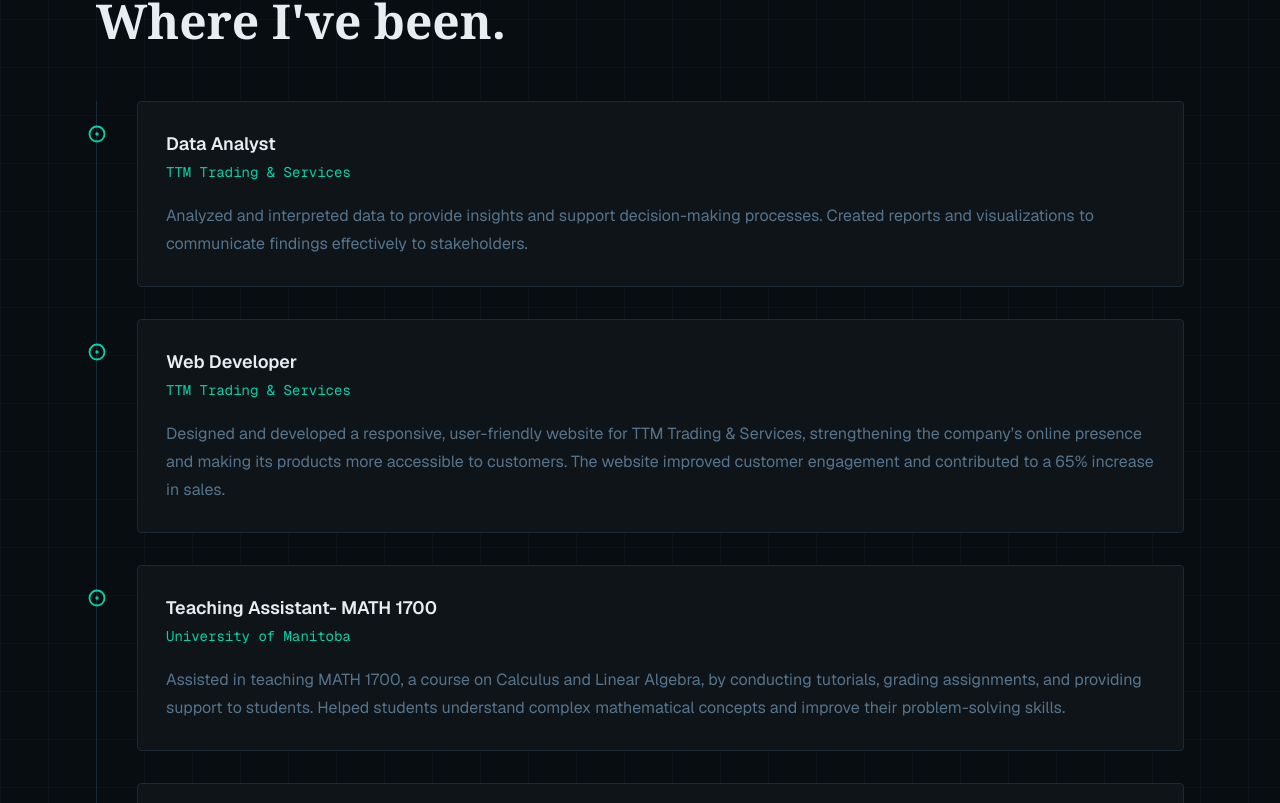
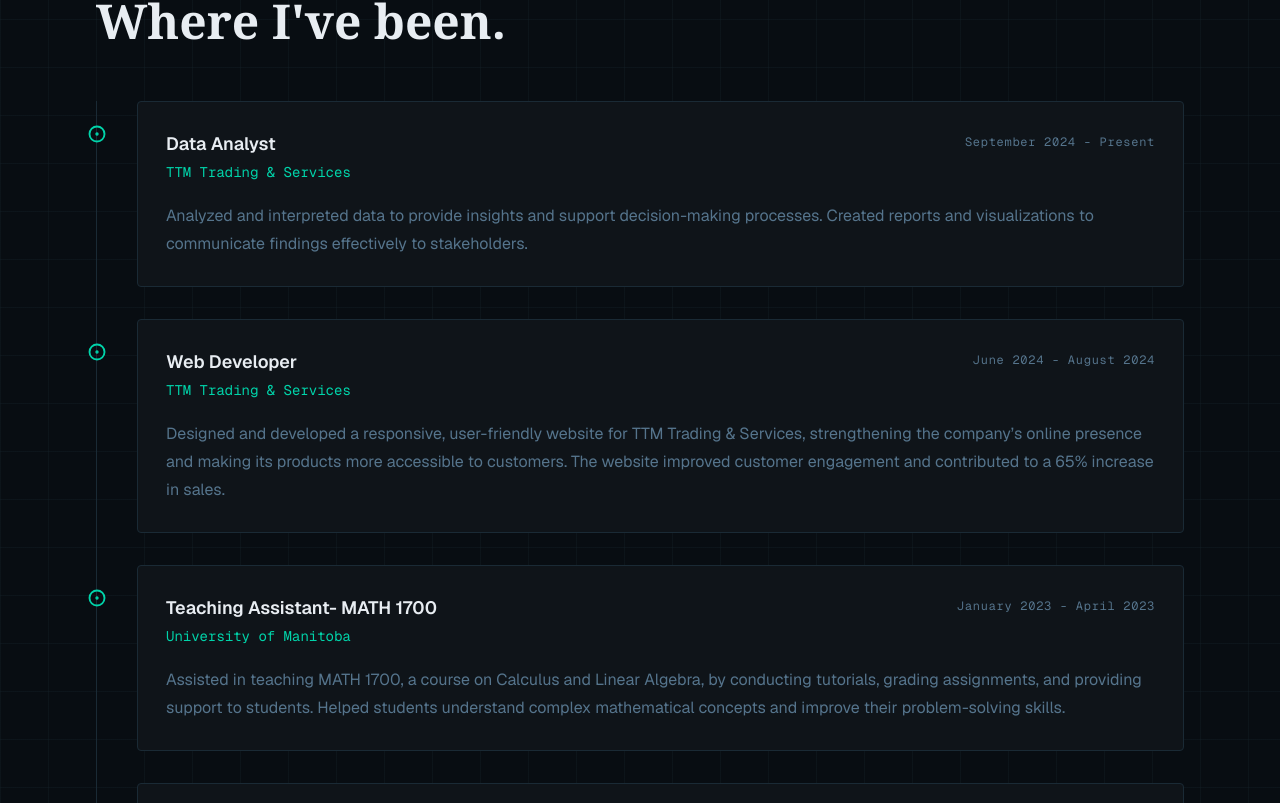
Before and after one commit to tuhinmohammed/portfolio, a Next.js app: page / in a window 1280 px wide. Shown: the part 3637-4440 px from the top of the page. Built offline with nearby package versions, Linux system fonts and the light colour scheme.

Commit message:
Update Experience.jsx

```diff
--- a/components/pages/Experience.jsx
+++ b/components/pages/Experience.jsx
@@ -53,7 +53,7 @@
 
                     {/* Period */}
                     <p className="shrink-0 font-mono text-xs tracking-[0.06em] text-[#55748c] md:pt-1">
-                      {item.duration}
+                      {item.period}
                     </p>
                   </div>
 
```
